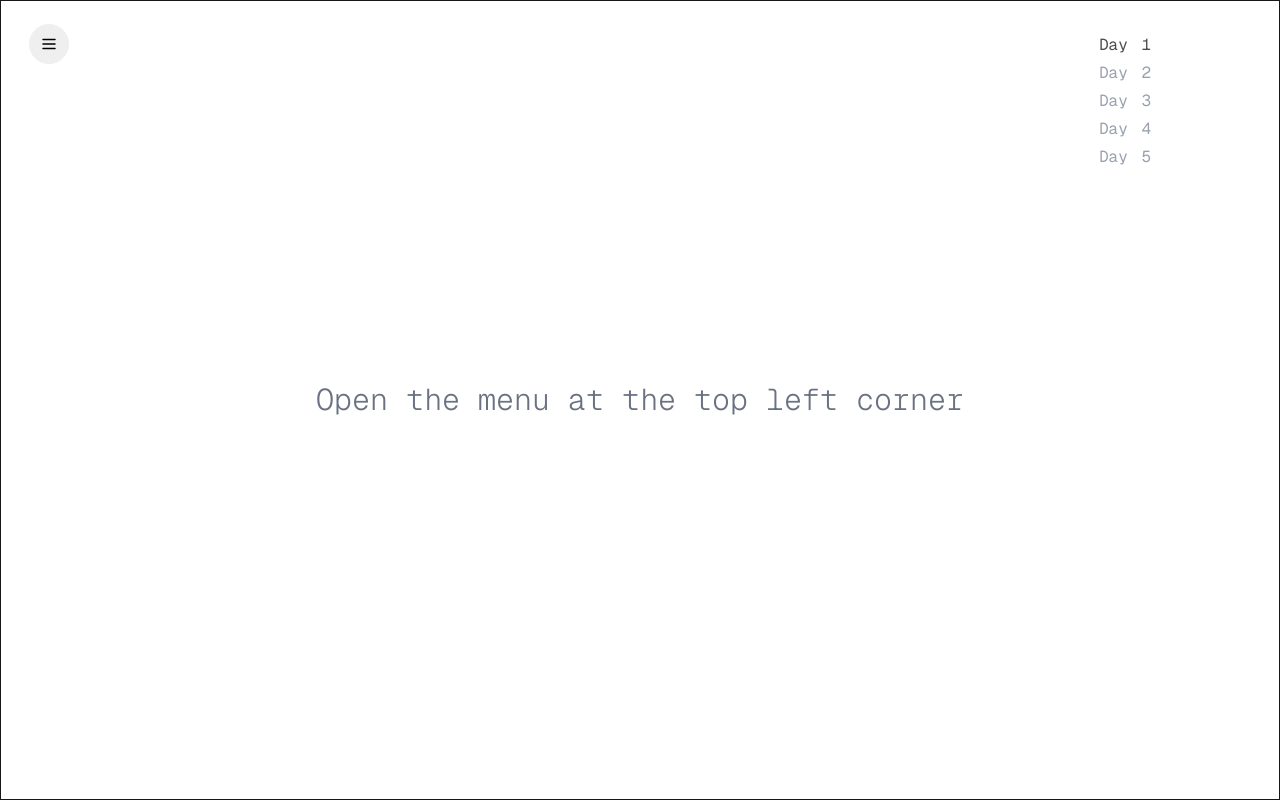
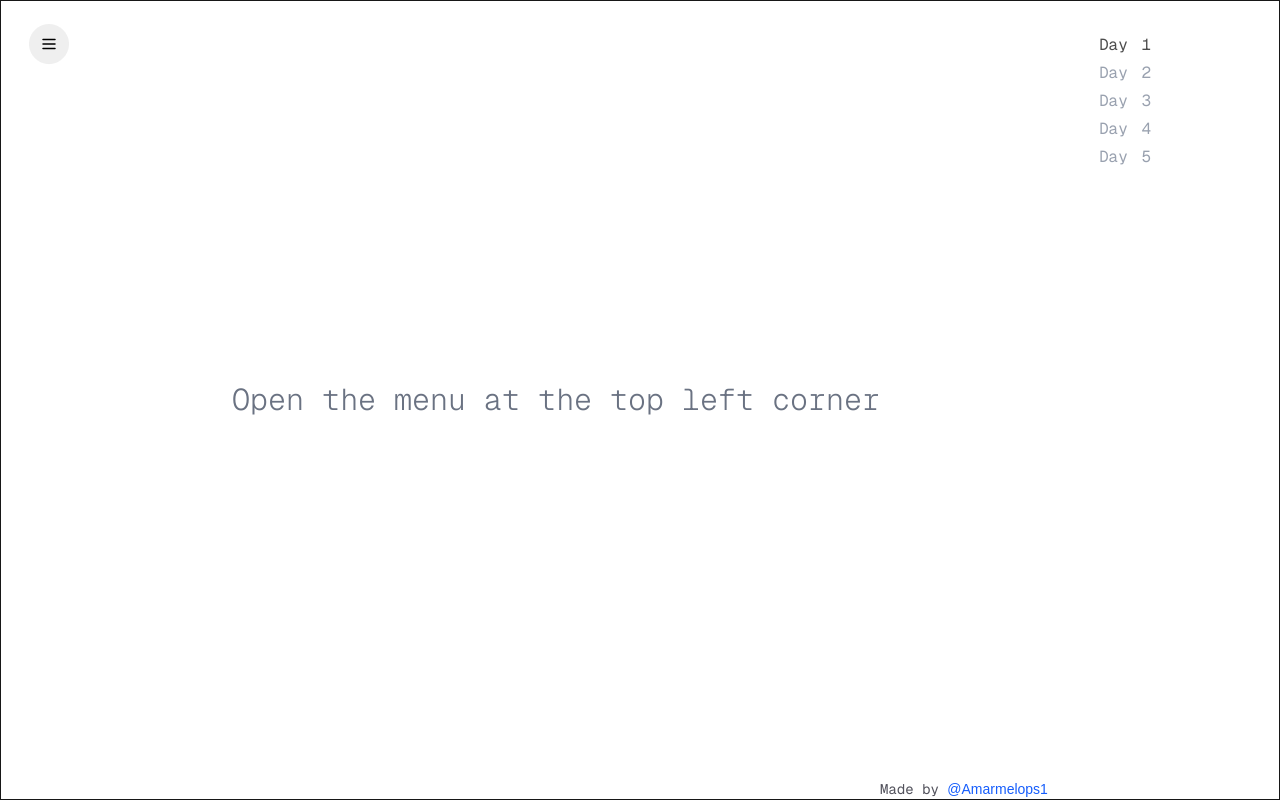
Before and after one commit to Amarprasad33/Peerlist-ui-ch-amarmelops, a Next.js app: page / in a window 1280 px wide. Built offline with nearby package versions, Linux system fonts and the light colour scheme.

Commit message:
credit attached

```diff
--- a/src/components/day1.tsx
+++ b/src/components/day1.tsx
@@ -132,6 +132,7 @@ export default function FluidMenu() {
                 </svg>
             </div>
             <div className="text-3xl text-gray-500 font-light" style={{ fontFamily: 'var(--font-geist-mono)' }}>Open the menu at the top left corner</div>
+            <div className="text-sm text-zinc-600 self-end cursor-pointer"><span style={{ fontFamily: 'var(--font-geist-mono)' }}>Made by </span><span className="text-blue-600"><a href="https://x.com/Amarmelops1" target="blank">@Amarmelops1</a></span></div>
         </div>
 
     );
```
